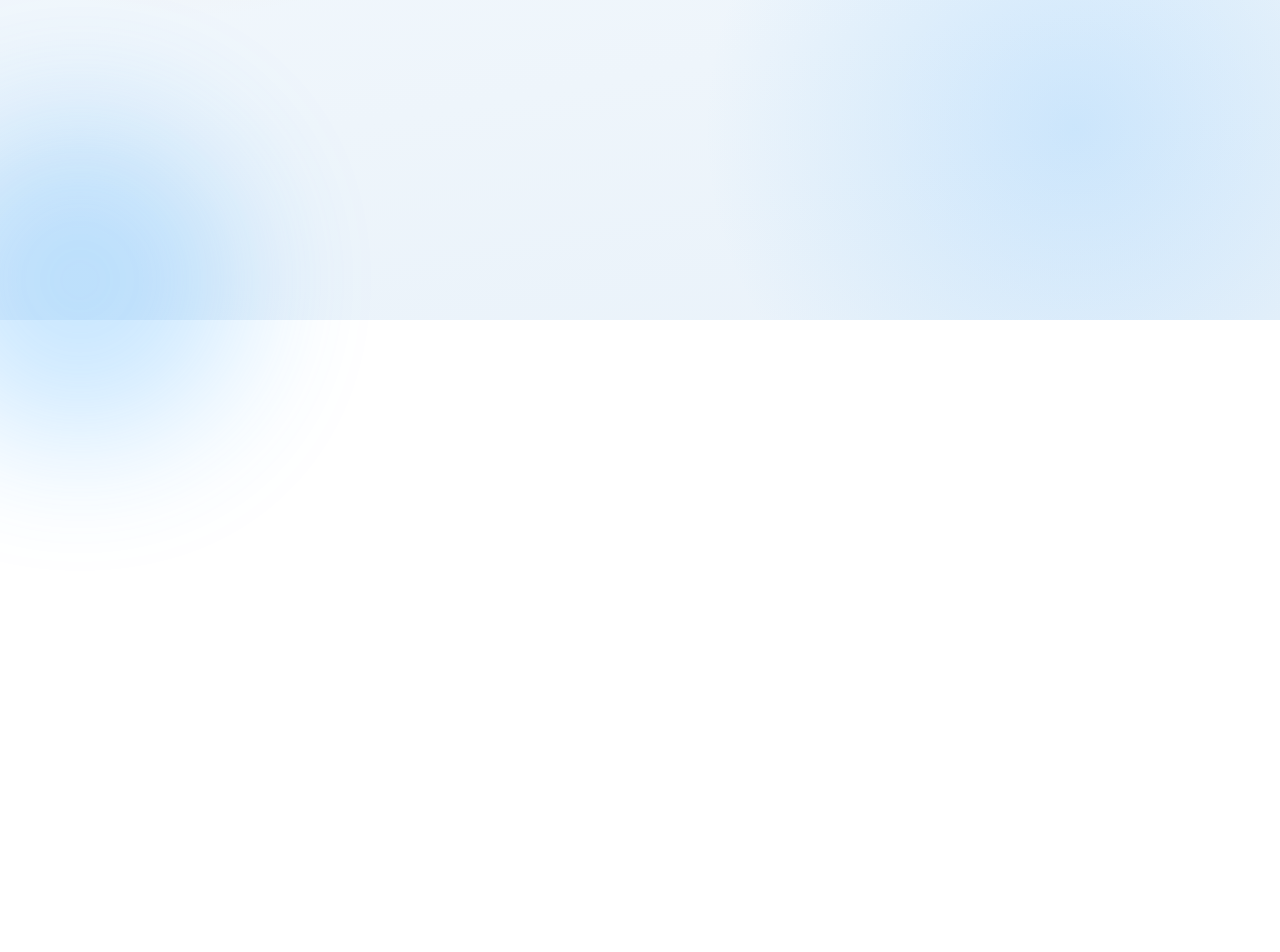
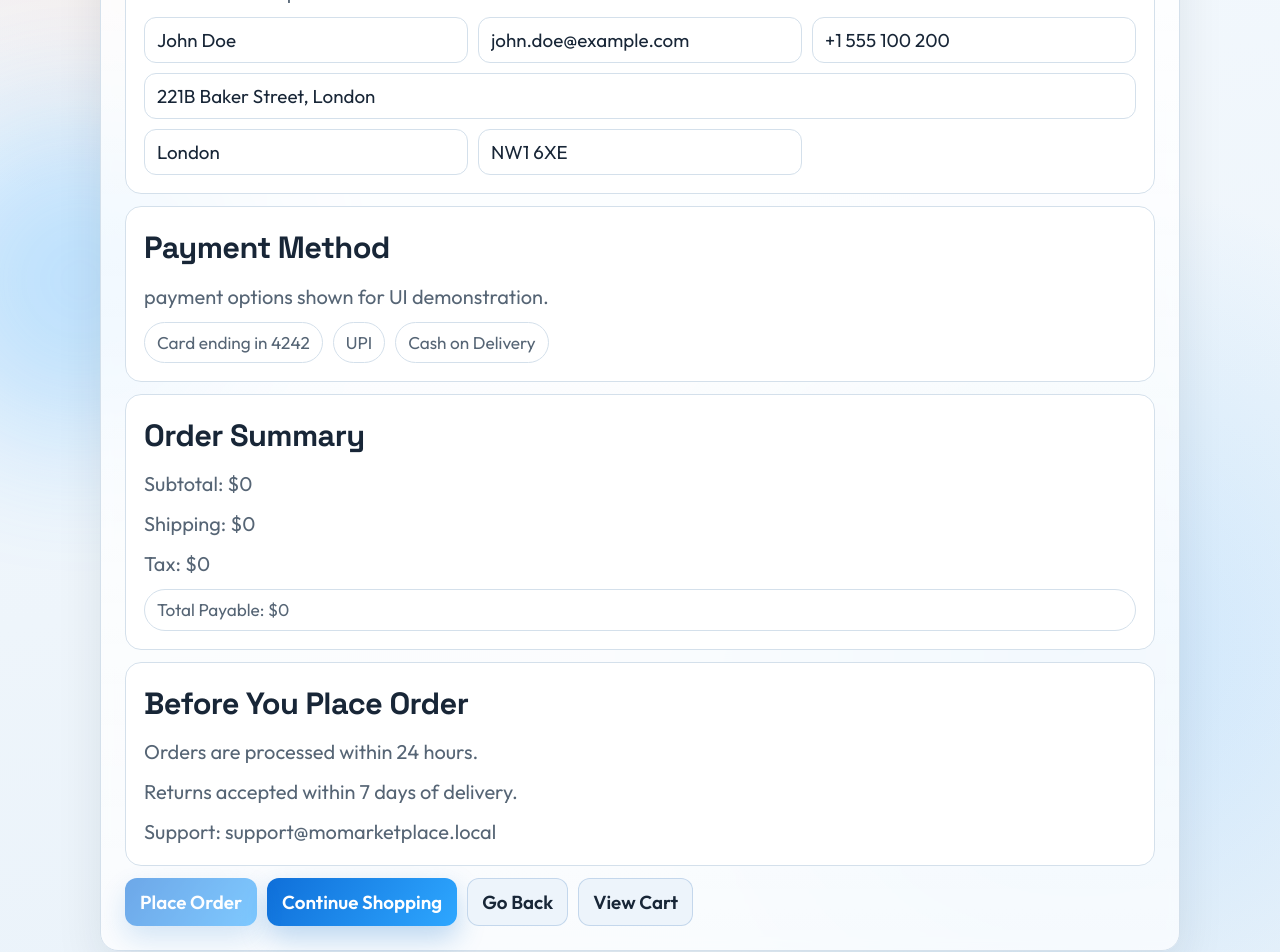
Before and after one commit to ShalaniKuruppu/Assessment, a React (Vite) app in the folder mo-marketplace-web/: page /checkout in a window 1280 px wide. Shown: the part 480-1432 px from the top of the page. Before the commit the page ends 800 px from the top, so only its background shows below. Built offline with nearby package versions, Linux system fonts and the light colour scheme.

Commit message:
added the checkout page

```diff
--- a/mo-marketplace-web/src/App.tsx
+++ b/mo-marketplace-web/src/App.tsx
@@ -7,6 +7,7 @@ import Signup from './pages/Signup';
 import CreateProduct from './pages/CreateProduct';
 import EditProduct from './pages/EditProduct';
 import Cart from './pages/Cart';
+import Checkout from './pages/Checkout';
 
 function App() {
   return (
@@ -28,6 +29,7 @@ function App() {
             <Route path="/signup" element={<Signup />} />
             <Route path="/create" element={<CreateProduct />} />
             <Route path="/cart" element={<Cart />} />
+            <Route path="/checkout" element={<Checkout />} />
           </Routes>
         </main>
       </div>
--- a/mo-marketplace-web/src/pages/Cart.tsx
+++ b/mo-marketplace-web/src/pages/Cart.tsx
@@ -48,16 +48,7 @@ export default function Cart() {
       return;
     }
 
-    const isConfirmed = window.confirm('Proceed to checkout with current cart items?');
-    if (!isConfirmed) {
-      return;
-    }
-
-    localStorage.removeItem('cart_items');
-    window.dispatchEvent(new Event('cart-updated'));
-    setItems([]);
-    alert('Checkout completed successfully.');
-    navigate('/');
+    navigate('/checkout', { state: { source: 'cart' } });
   };
 
   return (
--- /dev/null
+++ b/mo-marketplace-web/src/pages/Checkout.tsx
@@ -0,0 +1,131 @@
+import { useMemo } from 'react';
+import { Link, useLocation, useNavigate } from 'react-router-dom';
+
+interface QuickBuyPayload {
+  productId: number;
+  productName: string;
+  color: string;
+  size: string;
+  material: string;
+}
+
+interface CheckoutState {
+  source?: 'quick-buy' | 'cart';
+  quickBuyItem?: QuickBuyPayload;
+}
+
+export default function Checkout() {
+  const navigate = useNavigate();
+  const location = useLocation();
+  const state = (location.state as CheckoutState | null) ?? null;
+
+  const quickBuyItem = state?.source === 'quick-buy' ? state.quickBuyItem : undefined;
+  const checkoutItems = useMemo(() => {
+    if (quickBuyItem) {
+      return 1;
+    }
+
+    try {
+      const rawCart = localStorage.getItem('cart_items');
+      if (!rawCart) {
+        return 0;
+      }
+
+      const cart = JSON.parse(rawCart) as Array<{ quantity?: number }>;
+      return cart.reduce((total, item) => total + (item.quantity || 0), 0);
+    } catch {
+      return 0;
+    }
+  }, [quickBuyItem]);
+
+  const unitPrice = 49;
+  const subtotal = checkoutItems * unitPrice;
+  const shippingFee = checkoutItems > 0 ? 7 : 0;
+  const tax = Math.round(subtotal * 0.08);
+  const total = subtotal + shippingFee + tax;
+
+  const handleReturn = () => {
+    if (quickBuyItem) {
+      navigate(`/products/${quickBuyItem.productId}`);
+      return;
+    }
+
+    navigate('/cart');
+  };
+
+  return (
+    <section className="panel">
+      <div className="panel-body form-stack">
+        <h2 className="headline">Checkout</h2>
+        <span className="pill">Items in this checkout: {checkoutItems}</span>
+
+        {quickBuyItem ? (
+          <article className="product-card">
+            <h3 className="headline">Quick Buy Item</h3>
+            <p className="subtle">{quickBuyItem.productName}</p>
+            <span className="pill">
+              {quickBuyItem.color} / {quickBuyItem.size} / {quickBuyItem.material}
+            </span>
+          </article>
+        ) : (
+          <p className="subtle">Cart checkout flow reached successfully.</p>
+        )}
+
+        <article className="product-card">
+          <h3 className="headline">Delivery Details</h3>
+          <p className="subtle">These fields are placeholders for now.</p>
+          <div className="select-grid">
+            <input className="field" value="John Doe" readOnly aria-label="Full name" />
+            <input className="field" value="john.doe@example.com" readOnly aria-label="Email" />
+            <input className="field" value="+1 555 100 200" readOnly aria-label="Phone" />
+          </div>
+          <input className="field" value="221B Baker Street, London" readOnly aria-label="Address" />
+          <div className="select-grid">
+            <input className="field" value="London" readOnly aria-label="City" />
+            <input className="field" value="NW1 6XE" readOnly aria-label="Postal code" />
+          </div>
+        </article>
+
+        <article className="product-card">
+          <h3 className="headline">Payment Method</h3>
+          <p className="subtle">payment options shown for UI demonstration.</p>
+          <div className="action-group">
+            <span className="pill">Card ending in 4242</span>
+            <span className="pill">UPI</span>
+            <span className="pill">Cash on Delivery</span>
+          </div>
+        </article>
+
+        <article className="product-card">
+          <h3 className="headline">Order Summary</h3>
+          <p className="subtle">Subtotal: ${subtotal}</p>
+          <p className="subtle">Shipping: ${shippingFee}</p>
+          <p className="subtle">Tax: ${tax}</p>
+          <span className="pill">Total Payable: ${total}</span>
+        </article>
+
+        <article className="product-card">
+          <h3 className="headline">Before You Place Order</h3>
+          <p className="subtle">Orders are processed within 24 hours.</p>
+          <p className="subtle">Returns accepted within 7 days of delivery.</p>
+          <p className="subtle">Support: support@momarketplace.local</p>
+        </article>
+
+        <div className="action-group">
+          <button type="button" className="btn btn-primary" disabled={checkoutItems === 0}>
+            Place Order
+          </button>
+          <button type="button" className="btn btn-primary" onClick={() => navigate('/')}>
+            Continue Shopping
+          </button>
+          <button type="button" className="btn btn-secondary" onClick={handleReturn}>
+            Go Back
+          </button>
+          <Link className="link-btn btn btn-secondary" to="/cart">
+            View Cart
+          </Link>
+        </div>
+      </div>
+    </section>
+  );
+}
--- a/mo-marketplace-web/src/pages/ProductDetail.tsx
+++ b/mo-marketplace-web/src/pages/ProductDetail.tsx
@@ -143,7 +143,18 @@ export default function ProductDetail() {
       return;
     }
 
-    alert(`Buying ${selectedVariant.color} ${selectedVariant.size} ${selectedVariant.material}`);
+    navigate('/checkout', {
+      state: {
+        source: 'quick-buy',
+        quickBuyItem: {
+          productId: product.id,
+          productName: product.name,
+          color: selectedVariant.color,
+          size: selectedVariant.size,
+          material: selectedVariant.material,
+        },
+      },
+    });
   };
 
   const handleDelete = async () => {
```
